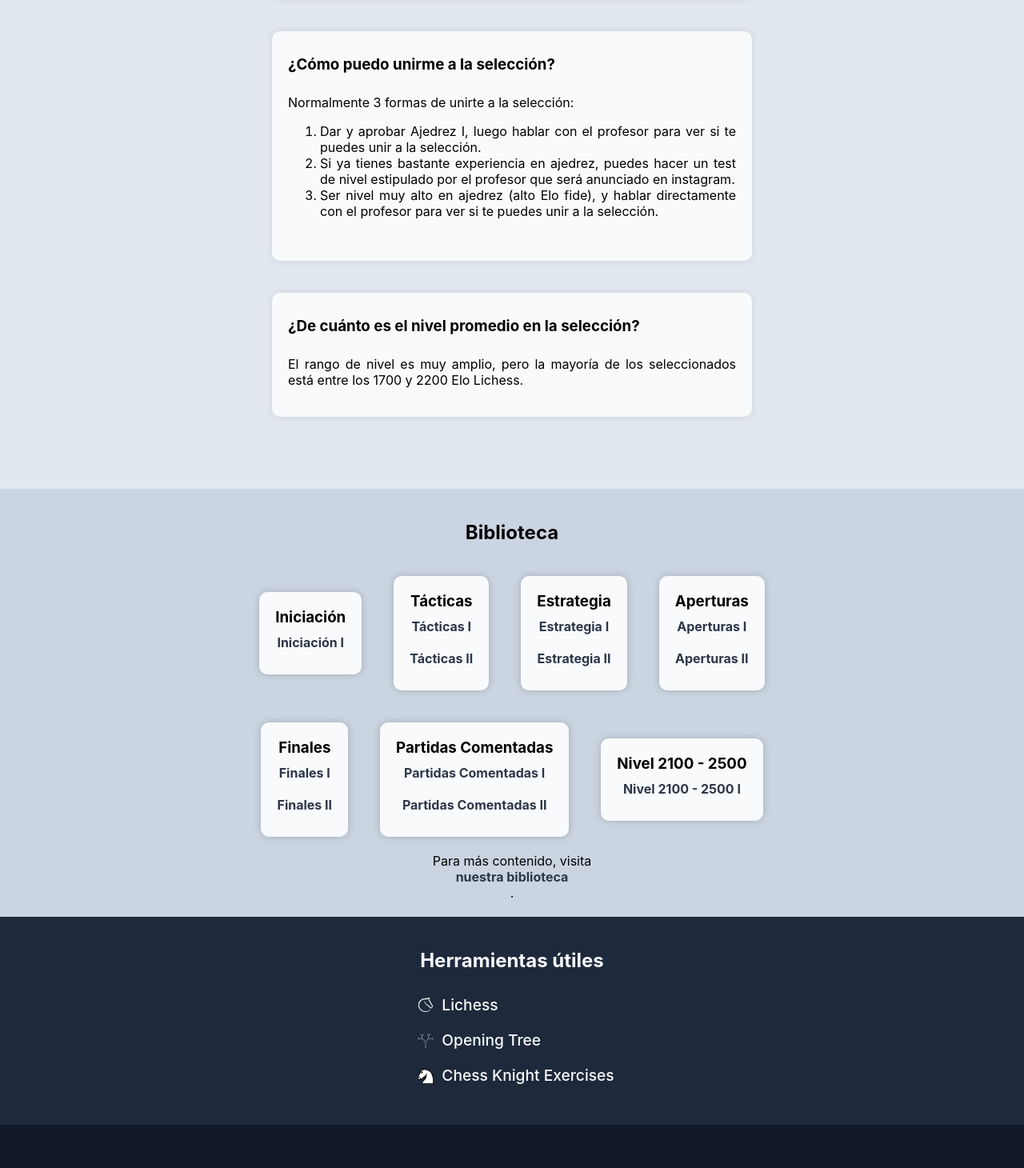
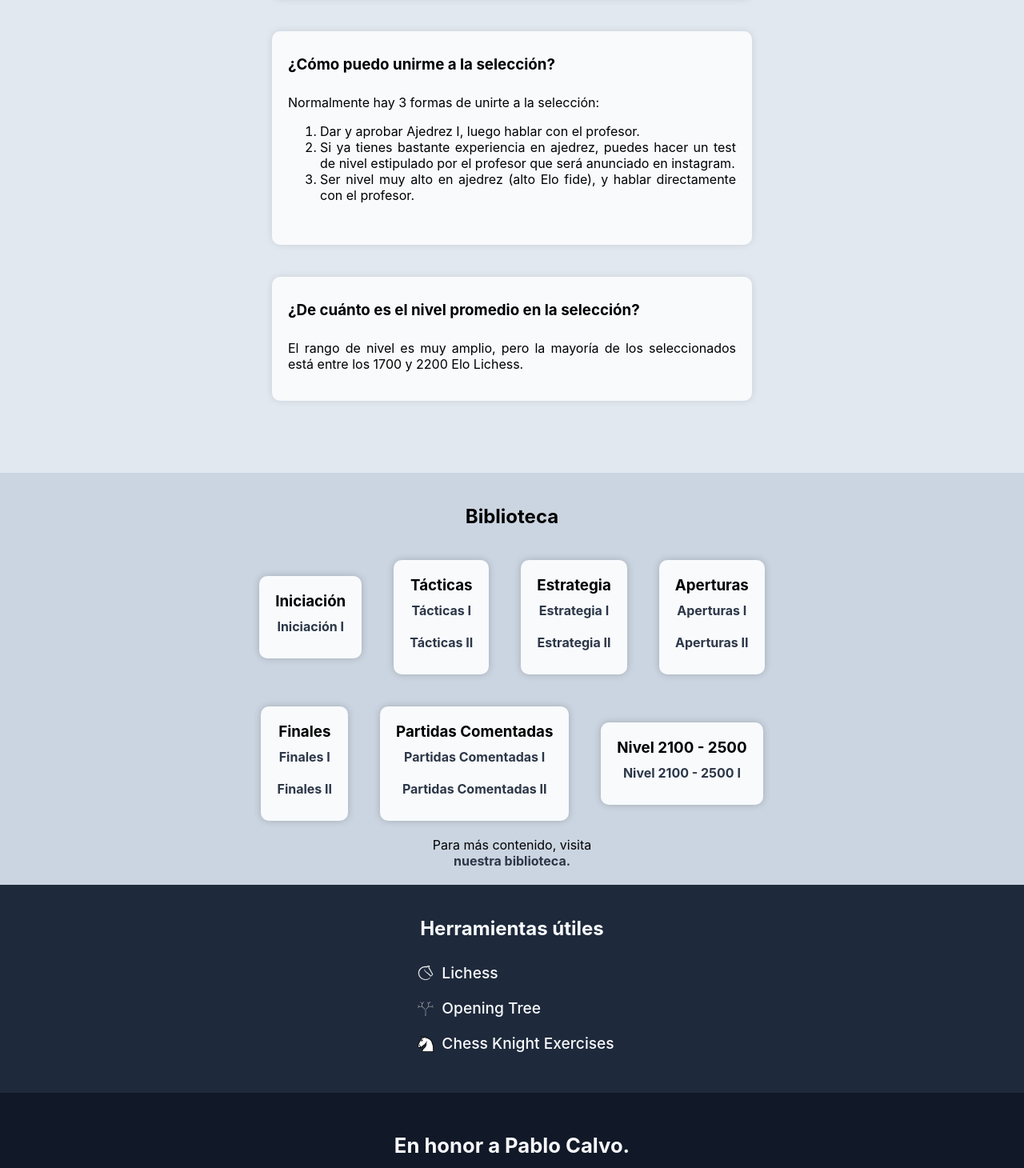
Before and after one commit to Ajedrez-UC/ajedrez-uc, a React (Create React App) app: page / in a window 1280 px wide. Shown: the part 1944-3404 px from the top of the page at 80% size. Built offline with nearby package versions, Linux system fonts and the light colour scheme.

Commit message:
typo fixes & styling

```diff
--- a/src/components/FAQ.tsx
+++ b/src/components/FAQ.tsx
@@ -29,10 +29,10 @@ function FAQ(){
             <Question>
                 <Title>¿Cómo puedo unirme a la selección?</Title>
                 <p>
-                    Normalmente 3 formas de unirte a la selección:
+                    Normalmente hay 3 formas de unirte a la selección:
                     <ol>
                         <li>
-                            Dar y aprobar Ajedrez I, luego hablar con el profesor para ver si te puedes unir a la selección.
+                            Dar y aprobar Ajedrez I, luego hablar con el profesor.
                         </li>
                         <li>
                             Si ya tienes bastante experiencia en ajedrez,
@@ -40,7 +40,7 @@ function FAQ(){
                         </li>
                         <li>
                             Ser nivel muy alto en ajedrez (alto Elo fide),
-                            y hablar directamente con el profesor para ver si te puedes unir a la selección.
+                            y hablar directamente con el profesor.
                         </li>
                     </ol>
                 </p>
--- a/src/components/Footer.tsx
+++ b/src/components/Footer.tsx
@@ -21,6 +21,7 @@ const Container = styled.div`
     background-color: rgb(11 16 26);
     padding: 20px 0;
     color: #94a3b8;
+    font-size: 0.8rem;
     & span {
         margin-right: 20px;
     }
--- a/src/components/Library.tsx
+++ b/src/components/Library.tsx
@@ -23,7 +23,7 @@ function Library(){
             Para más contenido, visita
             <Link href="https://onedrive.live.com/?authkey=%21AFb3TEzsdh4k67s&id=5E5B60C097FB962E%211951&cid=5E5B60C097FB962E"
             target="_blank" rel="noreferrer">
-                nuestra biblioteca</Link>.
+                nuestra biblioteca.</Link>
         </SubContainer>
     </Container>
     )
```
